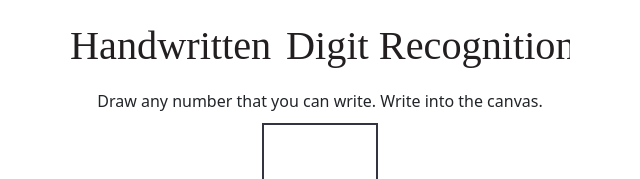
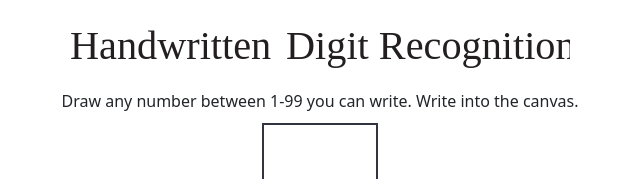
Before and after one commit to umutdag1/handwritten-digit-recognition, a plain HTML site: page web-recogniser/index.html in a window 1280 px wide. Shown: the top 179 px of the page, without its empty margins (320-960 px from the left). Drawn offline with nearby package versions, Linux system fonts and the light colour scheme.

Commit message:
Text Criteria Updated

```diff
--- a/web-recogniser/index.html
+++ b/web-recogniser/index.html
@@ -15,7 +15,7 @@
     <div class="content">
         <img src="./images/logo.svg" class="logo">
         <div class="input-canvas-container">
-            <span class="label">Draw any number that you can write. Write into the canvas.</span>
+            <span class="label">Draw any number between 1-99 you can write. Write into the canvas.</span>
             <canvas id="input-canvas"></canvas>
             <div class="controls">
                 <a href="#" class="btn btn-primary" id="recognise-button">Predict</a>
```
